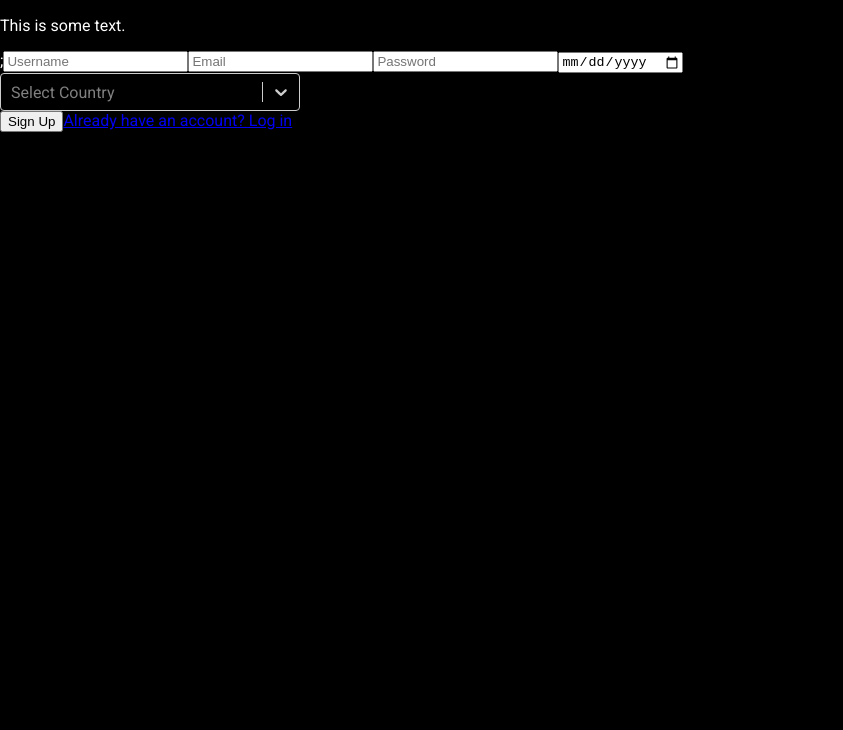
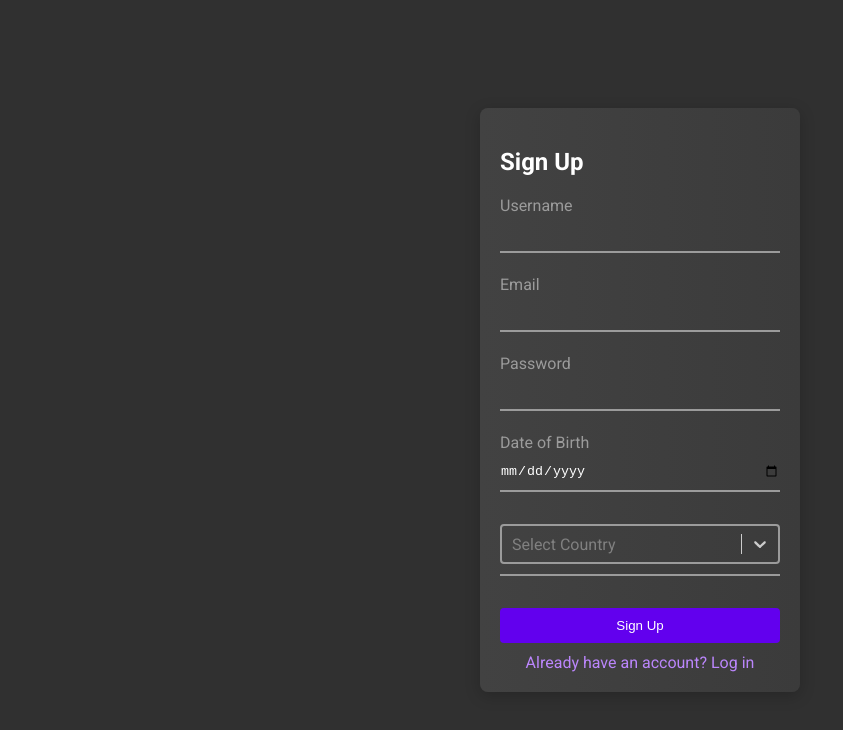
Before and after one commit to Avinash-jetwani/MyMovieWeb, a React (Create React App) app in the folder frontend/: page /signup in a window 1280 px wide. Shown: the top 730 px of the page, without its empty margins (0-843 px from the left). Built offline with nearby package versions, Linux system fonts and the light colour scheme.

Commit message:
Sign up page advance styling added

```diff
--- /dev/null
+++ b/frontend/src/components/Auth/Signup.css
@@ -0,0 +1,135 @@
+/* Add this to the top of your CSS file to reset some default styles */
+*,
+*::before,
+*::after {
+  box-sizing: border-box;
+}
+
+:root {
+    --primary: #11998e;
+    --secondary: #38ef7d;
+    --white: #fff;
+    --gray: #9b9b9b;
+  }
+
+.container {
+  display: flex;
+  justify-content: center;
+  align-items: center;
+  min-height: 100vh;
+  background: #303030;
+}
+
+.form-card {
+  background: linear-gradient(to right, #424242, #3b3b3b);
+  padding: 20px;
+  border-radius: 8px;
+  box-shadow: 0 4px 16px rgba(0, 0, 0, 0.2);
+  width: 100%;
+  max-width: 320px;
+  transition: transform 0.3s ease;
+}
+
+.form-card:hover {
+    transform: scale(1.05);
+  }
+
+.input-container {
+    position: relative;
+    margin-bottom: 22px;
+  }
+
+  /* Input Field */
+  .input-field {
+    width: 100%;
+    padding: 10px 0;
+    border: none;
+    background: transparent;
+    border-bottom: 2px solid var(--gray);
+    margin-top: 20px; /* Space for the label */
+    color: white;
+  }
+
+  /* Focus State for Input Field */
+  .input-field:focus {
+    outline: none;
+    border-width: 3px;
+    border-image: linear-gradient(to right, var(--primary), var(--secondary));
+    border-image-slice: 1;
+  }
+
+  /* Floating Label Default State */
+  .floating-label {
+    position: absolute;
+    top: 0;
+    left: 0;
+    pointer-events: none;
+    transition: top 0.2s ease, left 0.2s ease, font-size 0.2s ease;
+    color: var(--gray);
+  }
+
+  .input-field:focus + .floating-label,
+.input-field:not-empty + .floating-label {
+  /* Positioning and transitions */
+  font-size: 15px;
+  /* Apply the gradient effect to the text */
+  background: -webkit-linear-gradient(right, var(--primary), var(--secondary));
+  background: linear-gradient(to right, var(--primary), var(--secondary));
+  -webkit-background-clip: text;
+  background-clip: text;
+  -webkit-text-fill-color: transparent;
+  color: transparent; /* Fallback for browsers that do not support text gradients */
+}
+/* Override Chrome's autofill background color */
+.input-field:-webkit-autofill,
+.input-field:-webkit-autofill:hover,
+.input-field:-webkit-autofill:focus,
+.input-field:-webkit-autofill:active {
+  transition: background-color 5000s ease-in-out 0s, color 5000s ease-in-out 0s;
+  -webkit-text-fill-color: white !important;
+  box-shadow: 0 0 0px 1000px #424242 inset;
+  border-bottom: 2px solid var(--gray);
+}
+
+/* For Firefox */
+.input-field:-moz-ui-invalid {
+  box-shadow: none;
+}
+
+/* General rule for other browsers if they support it */
+.input-field::placeholder {
+  color: transparent;
+  opacity: 1; /* Firefox */
+}
+
+
+/* Additional styles for error messages and buttons */
+.error {
+  color: #f44336; /* Material Design Error Color */
+  font-size: 12px;
+  margin-top: -5px;
+  margin-bottom: 10px;
+}
+
+.button {
+  width: 100%;
+  padding: 10px;
+  border: none;
+  border-radius: 4px;
+  color: white;
+  background-color: #6200ee; /* Material Design Primary Color */
+  margin-top: 10px;
+  cursor: pointer;
+}
+
+.button:hover {
+  background-color: #7c4dff; /* Material Design Light Primary Color */
+}
+
+.link {
+  color: #bb86fc; /* Material Design Secondary Light Color */
+  text-decoration: none;
+  display: block;
+  text-align: center;
+  margin-top: 10px;
+}
--- a/frontend/src/components/Auth/Signup.js
+++ b/frontend/src/components/Auth/Signup.js
@@ -6,19 +6,23 @@ import { useNavigate } from 'react-router-dom';
 import { countries } from 'countries-list';
 import Select from 'react-select';
 import { TailSpin } from 'react-loader-spinner';
-
+import './Signup.css';
 // Custom styles for react-select
 const customStyles = {
   control: (provided) => ({
     ...provided,
-    backgroundColor: 'black',
-    color: 'white',
-    width: '300px', // Adjust width as needed
+    backgroundColor: 'transparent', // Set to transparent instead of white
+    borderColor: 'var(--gray)', // Use the gray color variable
+    borderWidth: '2px',
+    boxShadow: 'none', // Removes any existing shadows
+    '&:hover': {
+      borderColor: 'var(--primary)', // On hover, use the primary color
+    },
   }),
   option: (provided, state) => ({
     ...provided,
-    backgroundColor: state.isSelected ? 'gray' : 'black',
-    color: 'white',
+    backgroundColor: state.isSelected ? 'gray' : 'white',
+    color: 'black',
     '&:hover': {
       backgroundColor: 'gray',
     },
@@ -29,9 +33,12 @@ const customStyles = {
   }),
   menu: (provided) => ({
     ...provided,
-    backgroundColor: 'black',
-    width: '300px', // Make sure this matches the width of the control
-    // You can also add other styles here as needed
+    backgroundColor: 'white',
+    borderColor: 'var(--gray)',
+    borderWidth: '2px',
+    borderRadius: '4px',
+    boxShadow: '0 4px 16px rgba(0, 0, 0, 0.2)',
+    overflow: 'hidden', // Prevents the border from being cut off
   }),
 };
 
@@ -135,38 +142,86 @@ const Signup = () => {
   };
 
   return (
-    <div>
-    <Text>This is some text.</Text>;
-      <input type="text" placeholder="Username" onChange={(e) => { setUsername(e.target.value); setServerError(''); }} />
+    <div className="container">
+      <div className="form-card">
+        <h2>Sign Up</h2>
+
+        <div className="input-container">
+          <input
+            type="text"
+            id="username"
+            placeholder=" "
+            value={username}
+            onChange={(e) => { setUsername(e.target.value); setServerError(''); }}
+            className={`input-field ${username ? 'not-empty' : 'empty'}`}
+          />
+          <label htmlFor="username" className="floating-label">Username</label>
           {usernameError && <div className="error">{usernameError}</div>}
+        </div>
 
-      <input type="email" placeholder="Email" onChange={(e) => setEmail(e.target.value)} />
+        <div className="input-container">
+          <input
+            type="email"
+            id="email"
+            value={email}
+            onChange={(e) => { setEmail(e.target.value); setServerError(''); }}
+            className={`input-field ${email ? 'not-empty' : 'empty'}`}
+          />
+          <label htmlFor="email" className="floating-label">Email</label>
           {emailError && <div className="error">{emailError}</div>}
+        </div>
 
-      <input type="password" placeholder="Password" onChange={(e) => setPassword(e.target.value)} />
+        <div className="input-container">
+          <input
+            type="password"
+            id="password"
+            value={password}
+            onChange={(e) => { setPassword(e.target.value); setServerError(''); }}
+            className={`input-field ${password ? 'not-empty' : 'empty'}`}
+          />
+          <label htmlFor="password" className="floating-label">Password</label>
           {passwordError && <div className="error">{passwordError}</div>}
+        </div>
 
-      <input type="date" placeholder="Date of Birth" onChange={(e) => setDob(e.target.value)} />
+        <div className="input-container">
+          <input
+            type="date"
+            id="dob"
+            value={dob}
+            onChange={(e) => { setDob(e.target.value); setServerError(''); }}
+            className={`input-field ${dob ? 'not-empty' : ''}`}
+          />
+          <label htmlFor="dob" className="floating-label">Date of Birth</label>
           {dobError && <div className="error">{dobError}</div>}
+        </div>
 
+        <div className="input-container">
           <Select
             options={countryOptions}
             value={selectedCountry}
             onChange={setSelectedCountry}
             placeholder="Select Country"
             styles={customStyles}
+            className={`input-field ${selectedCountry ? 'not-empty' : ''}`}
           />
           {countryError && <div className="error">{countryError}</div>}
+        </div>
 
-      <button onClick={registerUser} disabled={isLoading}>
+        <button
+          onClick={registerUser}
+          disabled={isLoading}
+          className="button"
+        >
           {isLoading ? <TailSpin color="#00BFFF" height={20} width={20} /> : 'Sign Up'}
         </button>
-      <Link to="/login">Already have an account? Log in</Link>
+
+        <Link to="/login" className="link">Already have an account? Log in</Link>
 
         {serverError && <div className="error">{serverError}</div>}
       </div>
-
+    </div>
   );
 };
 
+
 export default Signup;
```
Lines whose indentation alone changed are shown as unchanged.
